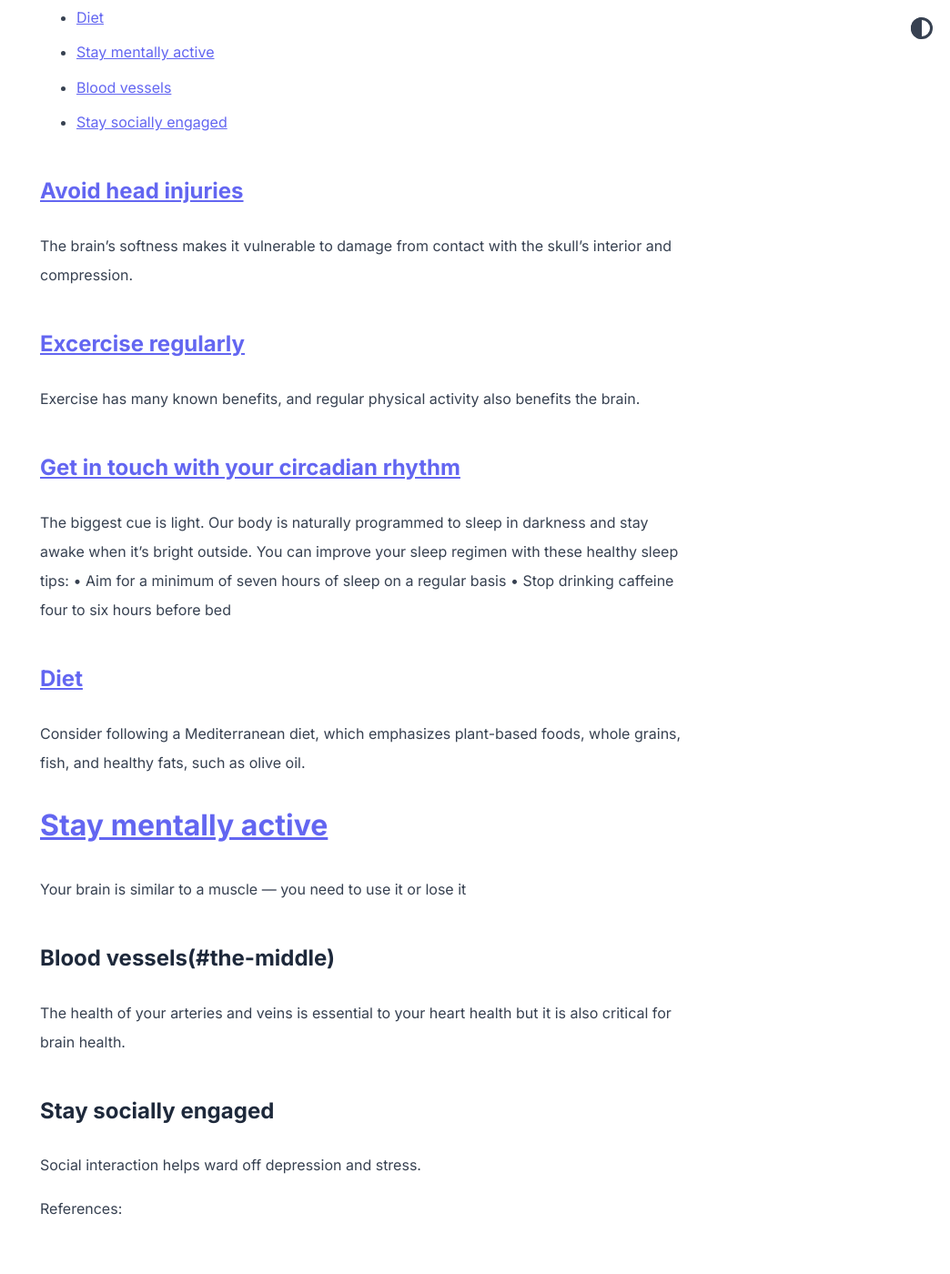
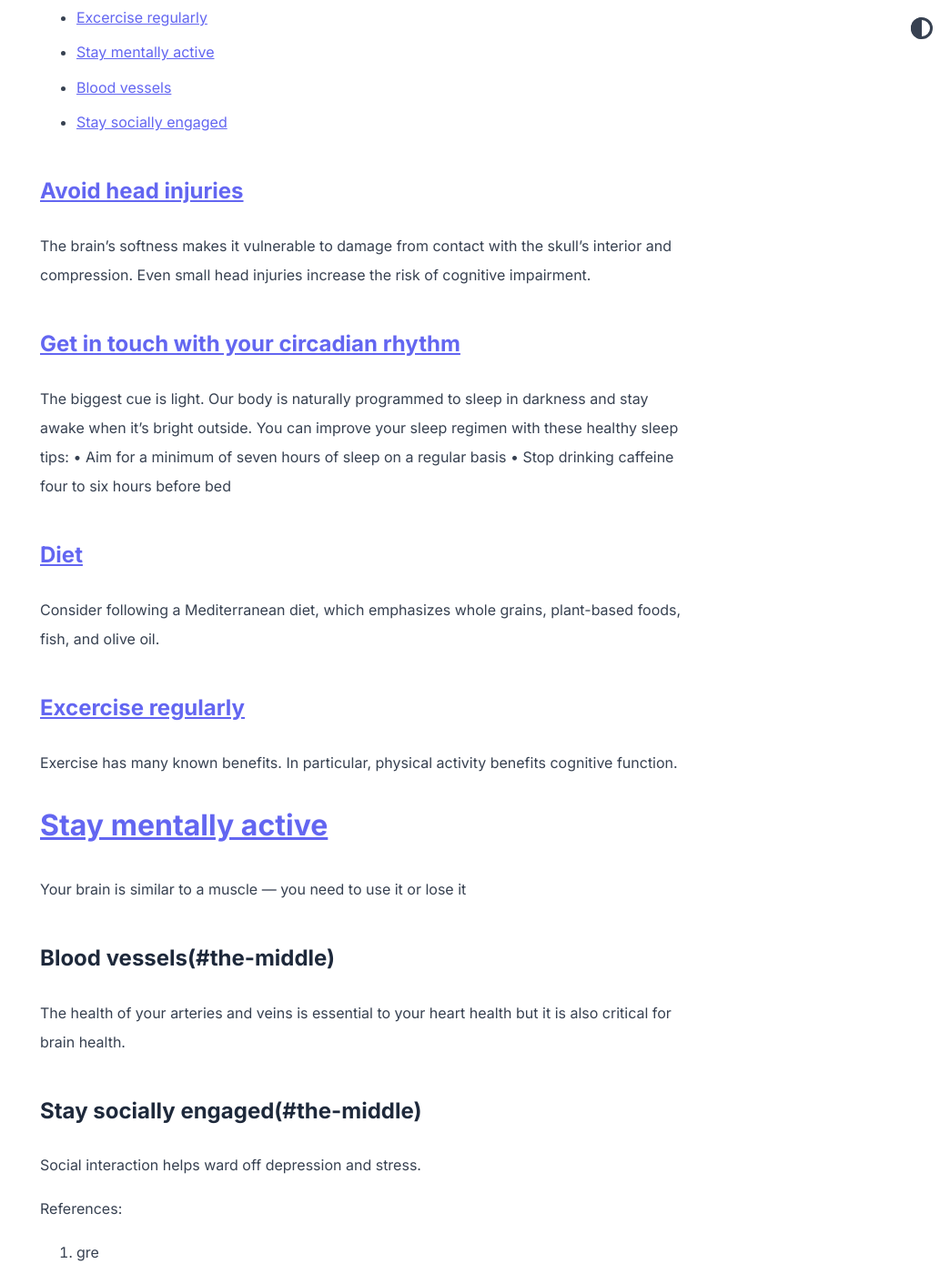
Before and after one commit to abhinavs/moonwalk, a Jekyll site: the page built from _posts/2023-07-19-brain-health.md, in a window 1280 px wide and 1400 px high, scrolled down 588 px. Shown: the whole window at 91% size, without its empty margins (236-1280 px from the left). Built offline with Jekyll 4.4.1, drawn with Linux system fonts in a browser that asks for light colours; some of the changed text lies outside the part shown.

Commit message:
Update 2023-07-19-brain-health.md

```diff
--- a/_posts/2023-07-19-brain-health.md
+++ b/_posts/2023-07-19-brain-health.md
@@ -6,21 +6,16 @@ Mauris viverra dictum ultricies. Vestibulum quis ipsum euismod, facilisis metus
 
 ## Contents
 - [Avoid head injuries](#avoid-head-injuries)
-- [Excercise regularly](#excercice-regularly)
 - [Get in touch with your circadian rhythm](#get-in-touch-with-your-circadian-rhythm)
 - [Diet](#the-middle)
+- [Excercise regularly](#excercice-regularly)
 - [Stay mentally active](#the-middle)
 - [Blood vessels](#the-end)
 - [Stay socially engaged](#stay-socially-engaged)
 
 ## [Avoid head injuries](#avoid-head-injuries)
 
-The brain's softness makes it vulnerable to damage from contact with the skull's interior and compression.
-
-## [Excercise regularly](#excercice-regularly)
-
-Exercise has many known benefits, and regular physical activity also benefits the brain.
-
+The brain's softness makes it vulnerable to damage from contact with the skull's interior and compression. Even small head injuries increase the risk of cognitive impairment.
 
 ## [Get in touch with your circadian rhythm](#get-in-touch-with-your-circadian-rhythm)
 
@@ -31,7 +26,11 @@ You can improve your sleep regimen with these healthy sleep tips:
 
 ## [Diet](#diet)
 
-Consider following a Mediterranean diet, which emphasizes plant-based foods, whole grains, fish, and healthy fats, such as olive oil.
+Consider following a Mediterranean diet, which emphasizes whole grains, plant-based foods, fish, and olive oil.
+
+## [Excercise regularly](#excercice-regularly)
+
+Exercise has many known benefits. In particular, physical activity benefits cognitive function.
 
 # [Stay mentally active](#the-middle)
 
@@ -41,9 +40,12 @@ Your brain is similar to a muscle — you need to use it or lose it
 
 The health of your arteries and veins is essential to your heart health but it is also critical for brain health.
 
-## Stay socially engaged
+## Stay socially engaged(#the-middle)
 
 Social interaction helps ward off depression and stress.
 
 
 References:
+1. gre
+2. f
+3. g
```
